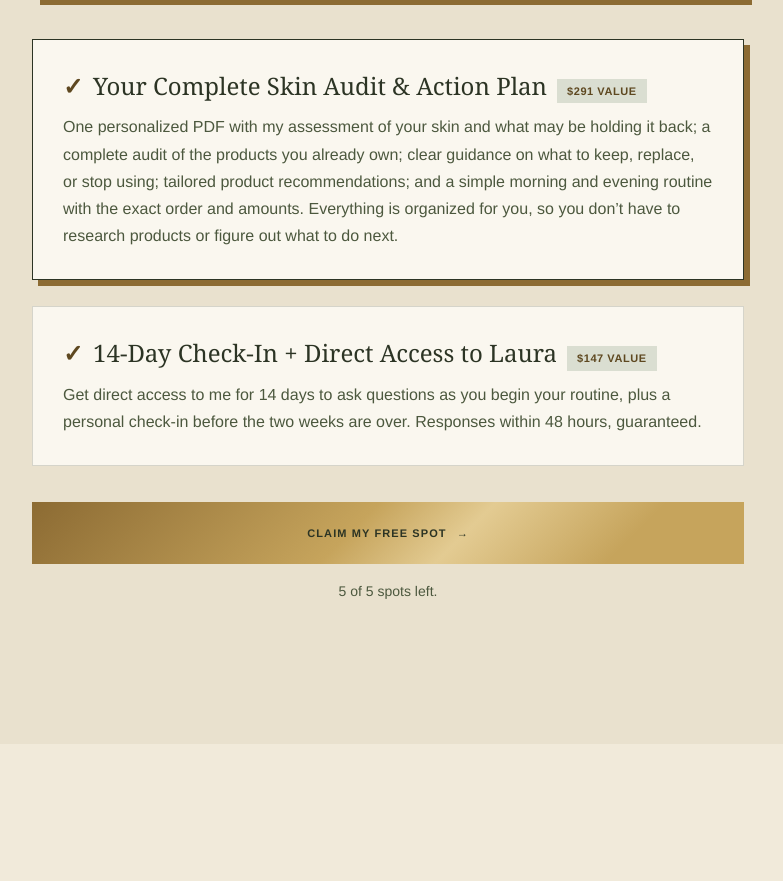
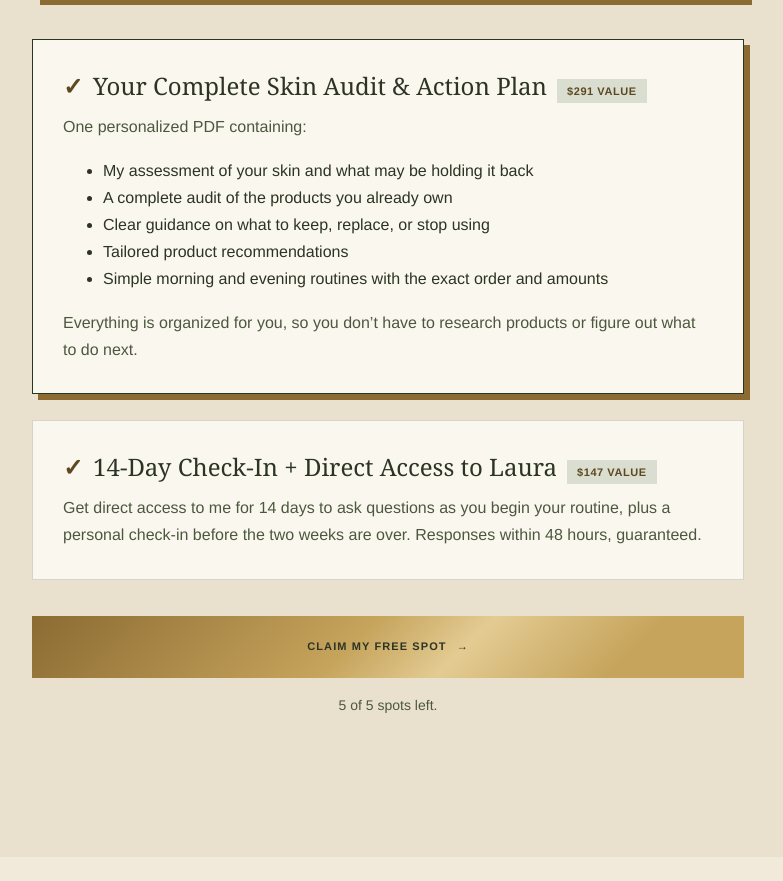
Before and after one commit to nimius-debug/skin-audit, a website: page public/index.html in a window 1280 px wide. Shown: the part 4965-5846 px from the top of the page, without its empty margins (252-1035 px from the left). Drawn offline with Linux system fonts and the light colour scheme; no server answers.

Commit message:
Format the PDF contents as bullet points

```diff
--- a/public/index.html
+++ b/public/index.html
@@ -161,7 +161,15 @@
 
     <article class="deliverable deliverable--core">
       <h3><span class="check" aria-hidden="true">&check;</span> Your Complete Skin Audit &amp; Action Plan <span class="value">$291 value</span></h3>
-      <p>One personalized PDF with my assessment of your skin and what may be holding it back; a complete audit of the products you already own; clear guidance on what to keep, replace, or stop using; tailored product recommendations; and a simple morning and evening routine with the exact order and amounts. Everything is organized for you, so you don&rsquo;t have to research products or figure out what to do next.</p>
+      <p>One personalized PDF containing:</p>
+      <ul class="deliverable__list">
+        <li>My assessment of your skin and what may be holding it back</li>
+        <li>A complete audit of the products you already own</li>
+        <li>Clear guidance on what to keep, replace, or stop using</li>
+        <li>Tailored product recommendations</li>
+        <li>Simple morning and evening routines with the exact order and amounts</li>
+      </ul>
+      <p>Everything is organized for you, so you don&rsquo;t have to research products or figure out what to do next.</p>
     </article>
 
     <ul class="deliverables">
```
